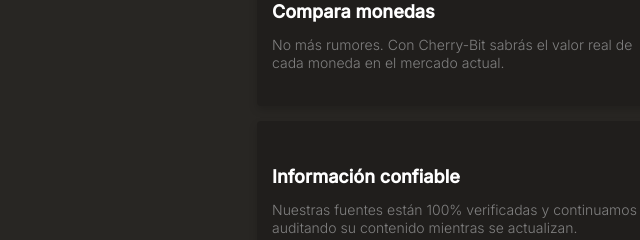
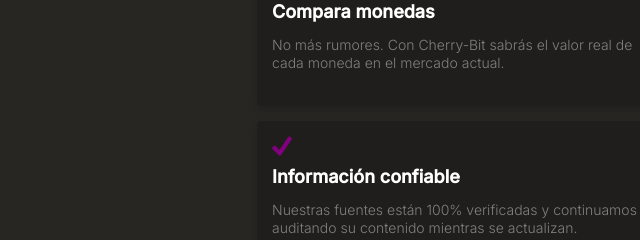
Before and after one commit to ginettec93/cherry-bit, a website: page src/index.html in a window 1280 px wide. Shown: the part 2220-2460 px from the top of the page, 183-823 px from the left. Drawn offline with Linux system fonts and the light colour scheme.

Commit message:
se ha agregado un nuevo icono de check-mark.

```diff
--- a/src/styles.css
+++ b/src/styles.css
@@ -382,7 +382,7 @@
     width: 20px;
     height: 20px;
     margin-bottom: 10px;
-    background-image: url('./assets/check-mark-purple.svg');
+    background-image: url('./assets/check-mark-clipart-purple-3-removebg-preview.png');
     background-size: cover;
     background-position: center;
     background-repeat: no-repeat;
```
Also changed, not shown: src/assets/check-mark-clipart-purple-3-removebg-preview.png (added), 2 other files.
